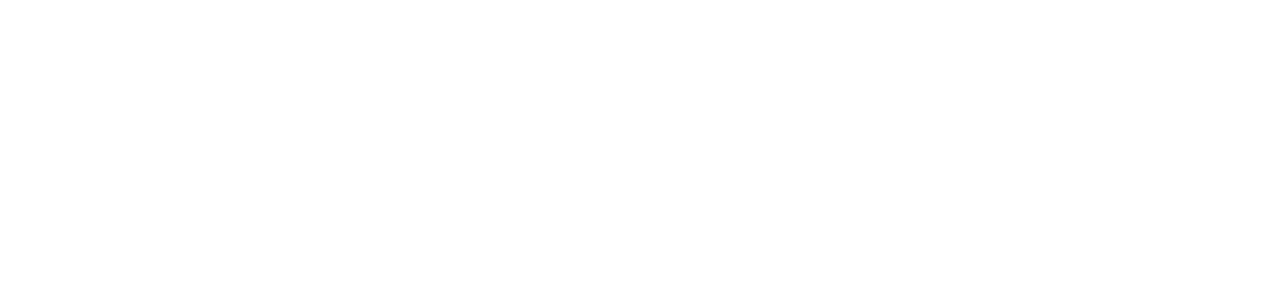
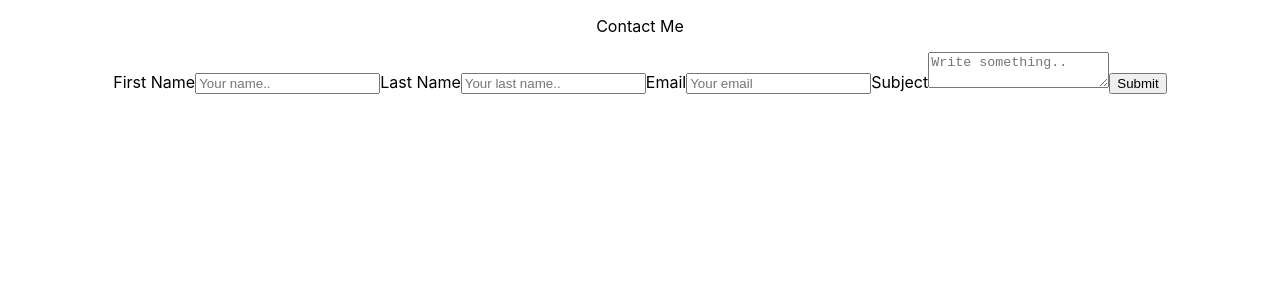
Before and after one commit to jakebenedick/react_contact_form, a React (Create React App) app: page / in a window 1280 px wide. Shown: the top 300 px of the page. Built offline with nearby package versions, Linux system fonts and the light colour scheme.

Commit message:
Added contact form fields

```diff
--- a/src/App.js
+++ b/src/App.js
@@ -4,12 +4,29 @@
 
 class App extends React.Component {
     render() {
-        return(
-            <div className="App">
+        return (
+          <div className="App">
+          <p>Contact Me</p>
+          <div>
+          <form action="/action_page.php">
+          <label>First Name</label>
+          <input type="text" id="fname" name="firstname" placeholder="Your name.." />
+          <label>Last Name</label>
+          <input type="text" id="lname" name="lastname" placeholder="Your last name.." />
 
-            </div>
+
+          <label>Email</label>
+          <input type="email" id="email" name="email" placeholder="Your email" />
+
+
+          <label>Subject</label>
+          <textarea id="subject" name="subject" placeholder="Write something.."></textarea>
+          <input type="submit" value="Submit" />
+          </form>
+          </div>
+          </div>
         );
-     }
+      }
 }
 
 export default App;
```
